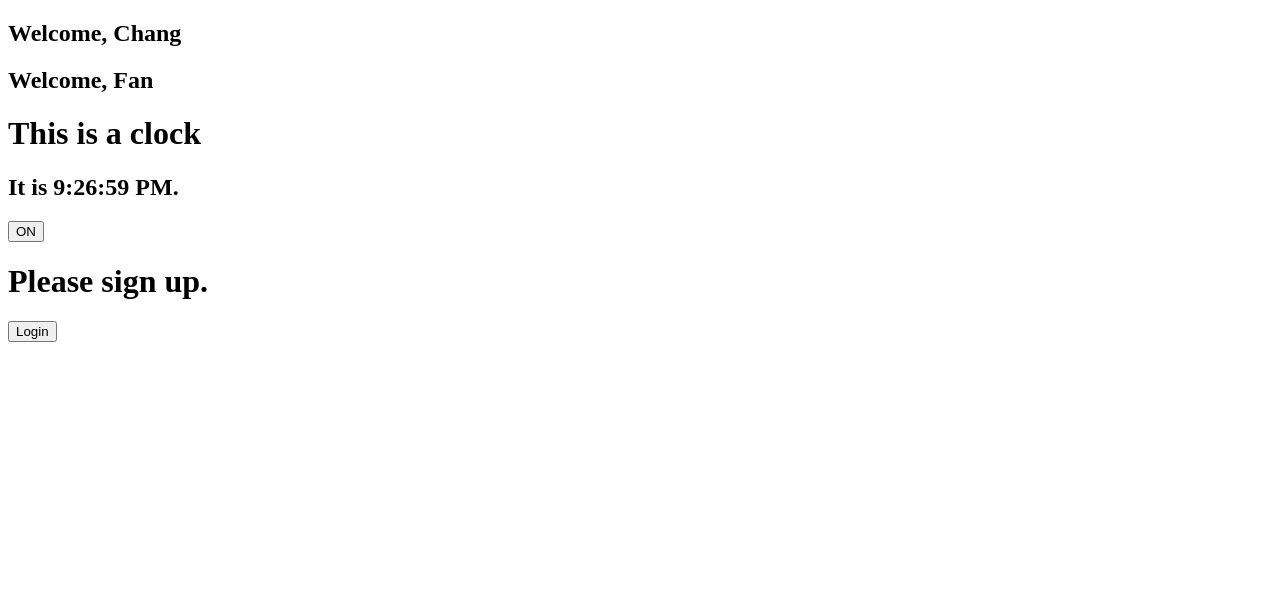
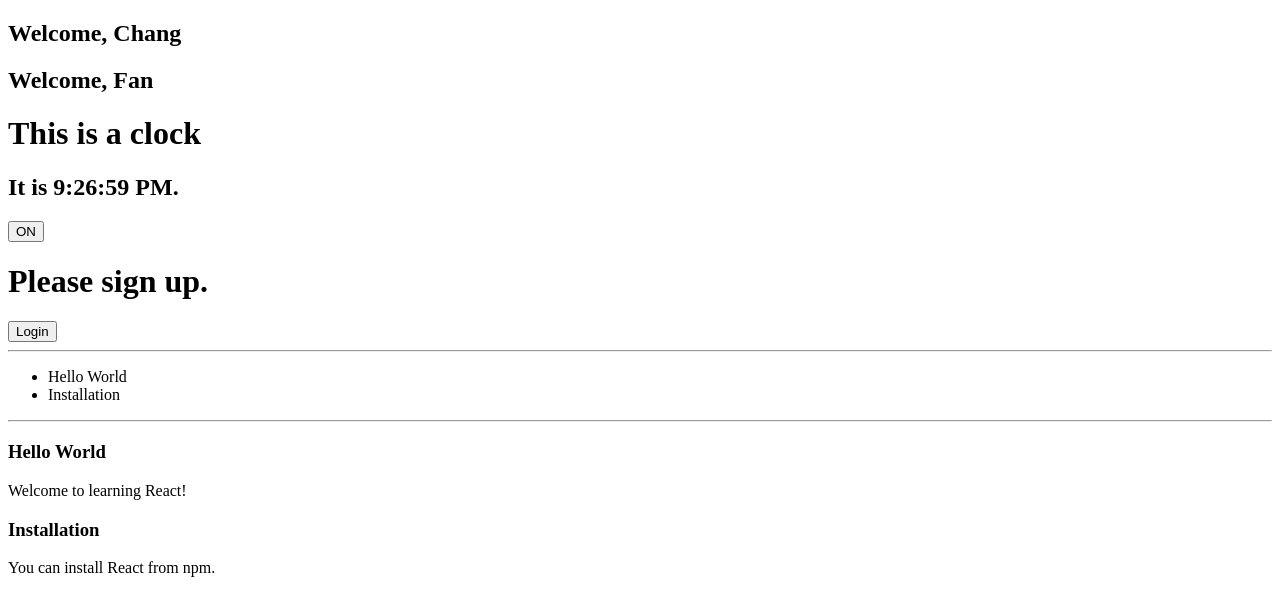
Before and after one commit to sunchang1265/React, a React app: page / in a window 1280 px wide. Shown: the top 616 px of the page. Built offline with nearby package versions, Linux system fonts and the light colour scheme.

Commit message:
List and keys with map() function

```diff
--- /dev/null
+++ b/src/Blog.js
@@ -0,0 +1,29 @@
+import React from 'react';
+import ReactDOM from 'react-dom';
+
+function Blog(props) {
+    const sidebar = (
+        <ul>
+            {props.posts.map((post) =>
+                <li key={post.id}>
+                    {post.title}
+                </li>
+            )}
+        </ul>
+    );
+    const content = props.posts.map((post) =>
+        <div key={post.id}>
+            <h3>{post.title}</h3>
+            <p>{post.content}</p>
+        </div>
+    );
+    return (
+        <div>
+            {sidebar}
+            <hr />
+            {content}
+        </div>
+    );
+}
+
+export default Blog;
--- a/src/index.js
+++ b/src/index.js
@@ -5,10 +5,16 @@
 import Toggle from './Toggle';
 import App from './App.js';
 import LoginControl from './LoginControl/LoginControl';
+import Blog from './Blog';
 
 const arr = [1, 2, 3];
 const test = () => console.log(...arr);
 window.test = test;
+
+const posts = [
+    { id: 1, title: 'Hello World', content: 'Welcome to learning React!' },
+    { id: 2, title: 'Installation', content: 'You can install React from npm.' }
+];
 
 ReactDOM.render(
     <div>
@@ -16,6 +22,8 @@
         <Clock />
         <Toggle name="Test"/>
         <LoginControl />
+        <hr/>
+        <Blog posts={posts}/>
     </div>,
     document.getElementById("root")
 );
```
